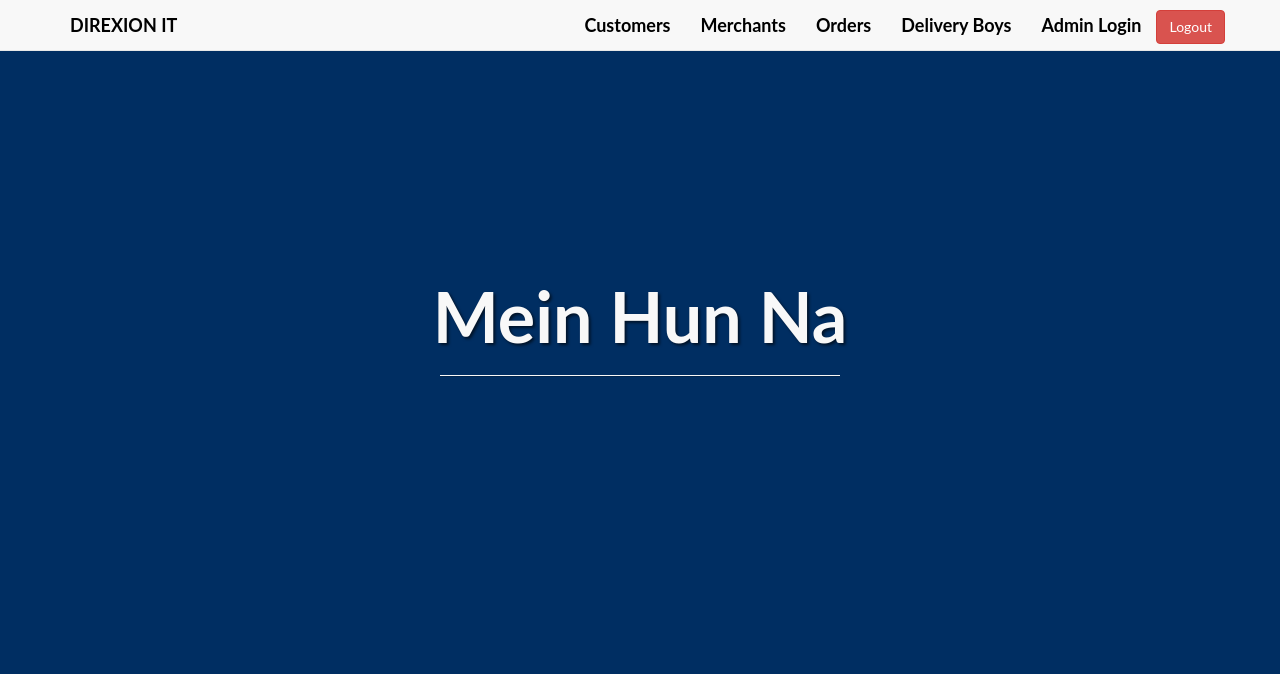
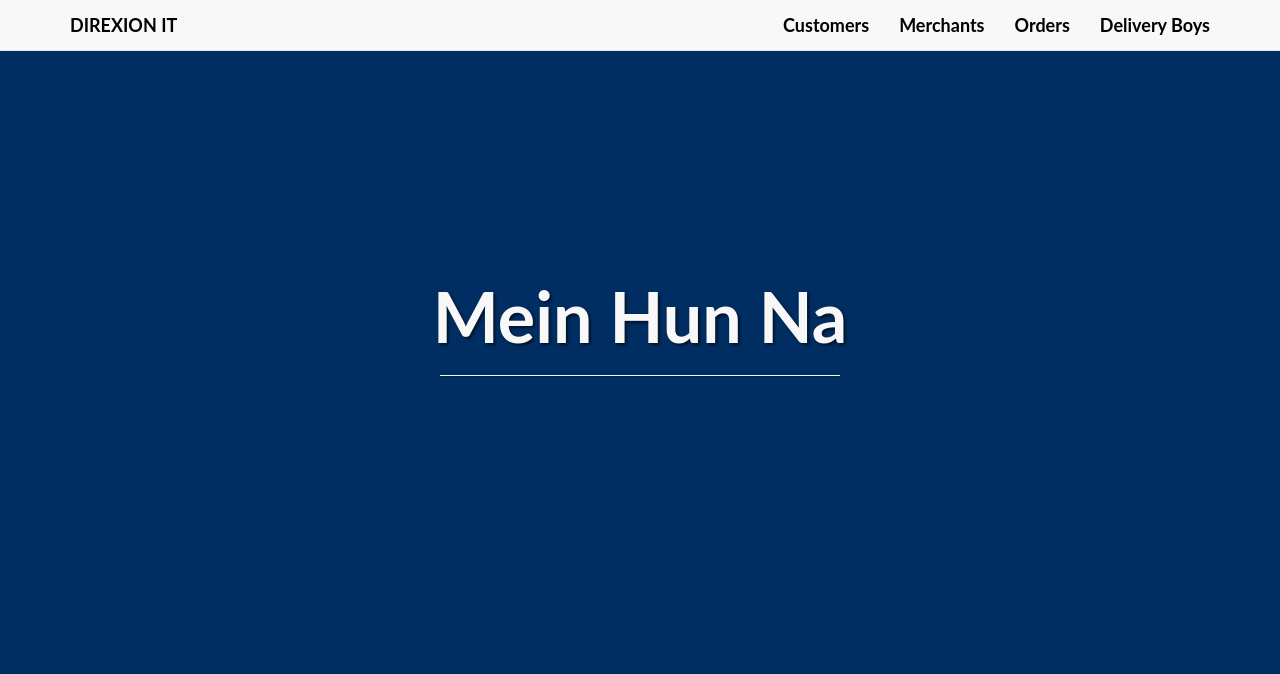
Before and after one commit to trulyenlightened/meinhunna, a Flask app: page /dashboard/ in a window 1280 px wide. Shown: the top 674 px of the page. Run offline with Flask 2, Linux system fonts and the light colour scheme; parts of the project's set-up code (start-up, migrations or seed data) failed here and were passed over; some libraries are stand-ins or nearby versions.

Commit message:
admin login logout button hide for now

```diff
--- a/src/templates/base.html
+++ b/src/templates/base.html
@@ -25,12 +25,12 @@
                   <li><a href="{{ url_for('view_blueprint.merchants') }}">Merchants</a></li>
                   <li><a href="{{ url_for('view_blueprint.orders') }}">Orders</a></li>
                   <li><a href="{{ url_for('view_blueprint.delivery_boy') }}">Delivery Boys</a></li>
-                  <li><a href="{{ url_for('view_blueprint.admin') }}">Admin Login</a></li>
+                  <!-- <li><a href="{{ url_for('view_blueprint.admin') }}">Admin Login</a></li>
                    <li>
                        <form action="{{ url_for('view_blueprint.logout') }}" method="post">
                            <button type="submit" class="btn btn-danger" style="margin-top: 10px;">Logout</button>
                        </form>
-                   </li>
+                   </li> -->
                   <!-- <li><a href="#">Register</a></li> -->
                   <!-- <li><a href="#">Login</a></li> -->
               </ul>
```
